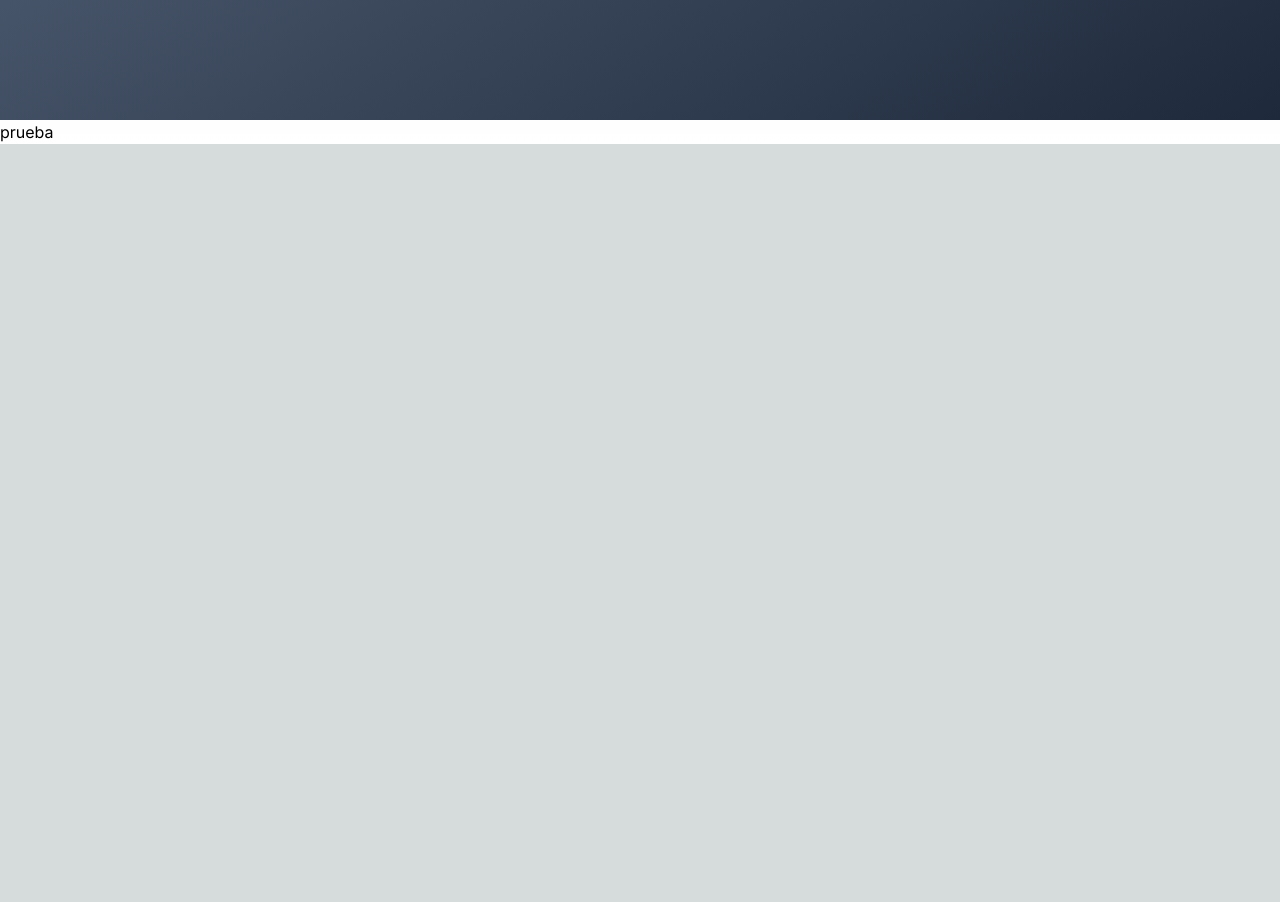
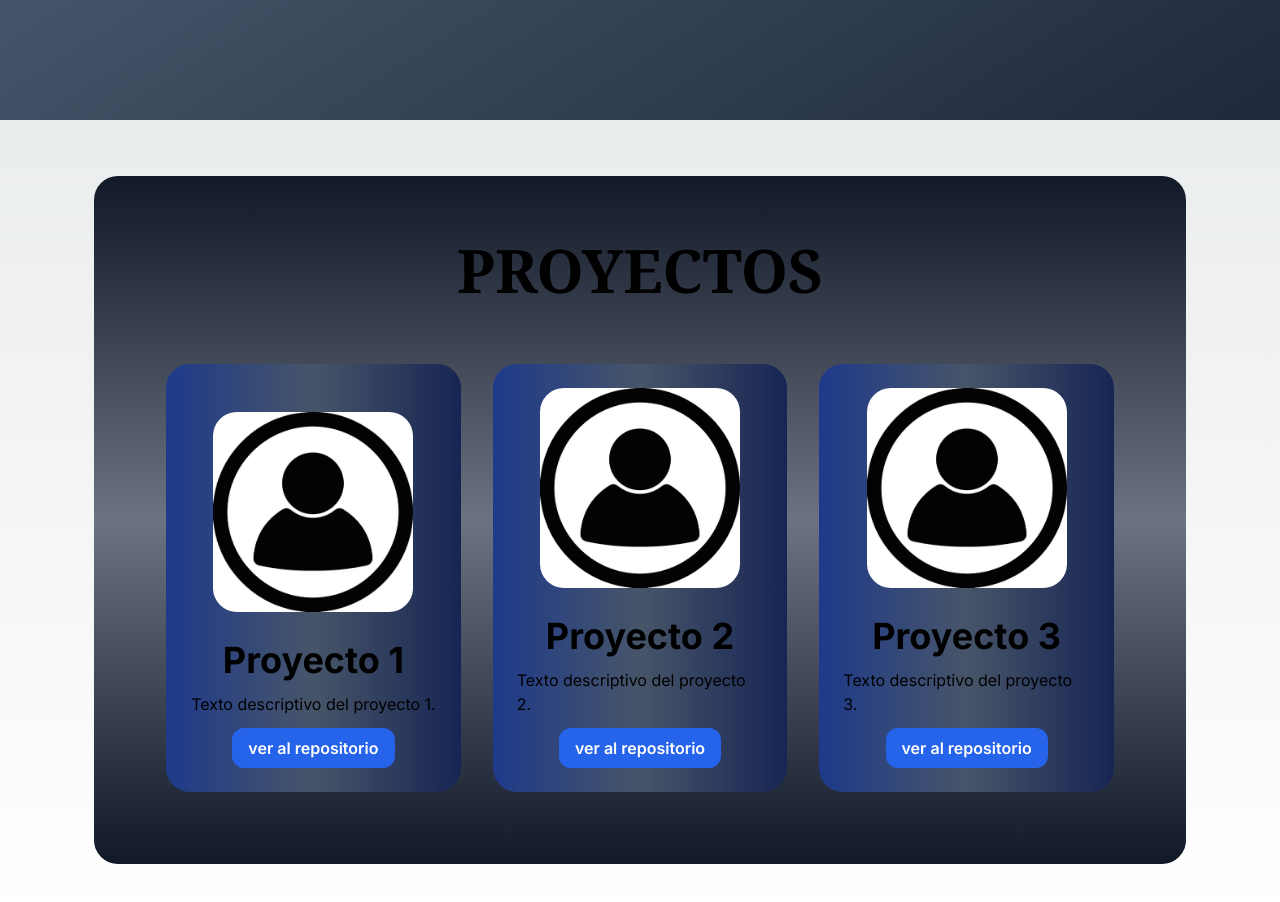
Before and after one commit to emilioxmedina/portafolio-frontend, a Next.js app: page / in a window 1280 px wide. Shown: the part 680-1582 px from the top of the page. Before the commit the page ends 824 px from the top, so only its background shows below. Built offline with nearby package versions, Linux system fonts and the light colour scheme.

Commit message:
proyects

```diff
--- a/src/app/page.tsx
+++ b/src/app/page.tsx
@@ -1,5 +1,6 @@
 import Image from "next/image";
 import profilePic from "../../public/images/persona icono.jpg"
+import Link from "next/link";
 
 export default function Home() {
   return (
@@ -13,8 +14,30 @@ export default function Home() {
           <Image src={profilePic} height={200} width={200} alt="Foto de autor" className="rounded-full"/>
         </div>
       </div>
-      <div>
-        <h1>prueba</h1>
+      <div className="h-screen w-full flex justify-center items-center">
+        <div className="m-4 p-16 w-auto bg-gradient-to-b from-gray-900 via-gray-500 to-gray-900 rounded-3xl">
+          <h1 className="text-6xl font-bold font-serif text-center">PROYECTOS</h1>
+          <div className="flex flex-row gap-4">
+            <div className="w-1/3 flex flex-col justify-center items-center gap-3 m-2 mt-16 p-6 bg-gradient-to-r from-blue-900 via-slate-600 to-blue-950 rounded-3xl transition ease-in-out duration-200 hover:-translate-y-1 hover:scale-105">
+              <Image src={profilePic} height={200} width={200} alt="Foto de autor" className="rounded-3xl m-auto mb-4"/>
+              <h2 className="text-4xl font-bold text-center">Proyecto 1</h2>
+              <p>Texto descriptivo del proyecto 1.</p>
+              <Link href="#" className="bg-blue-600 text-white font-semibold py-2 px-4 rounded-xl hover:bg-blue-300">ver al repositorio</Link>
+            </div>
+            <div className="w-1/3 flex flex-col justify-center items-center gap-3 m-2 mt-16 p-6 bg-gradient-to-r from-blue-900 via-slate-600 to-blue-950 rounded-3xl transition ease-in-out duration-200 hover:-translate-y-1 hover:scale-105">
+              <Image src={profilePic} height={200} width={200} alt="Foto de autor" className="rounded-3xl m-auto mb-4"/>
+              <h2 className="text-4xl font-bold text-center">Proyecto 2</h2>
+              <p>Texto descriptivo del proyecto 2.</p>
+              <Link href="#" className="bg-blue-600 text-white font-semibold py-2 px-4 rounded-xl hover:bg-blue-300">ver al repositorio</Link>
+            </div>
+            <div className="w-1/3 flex flex-col justify-center items-center gap-3 m-2 mt-16 p-6 bg-gradient-to-r from-blue-900 via-slate-600 to-blue-950 rounded-3xl transition ease-in-out duration-200 hover:-translate-y-1 hover:scale-105">
+              <Image src={profilePic} height={200} width={200} alt="Foto de autor" className="rounded-3xl m-auto mb-4"/>
+              <h2 className="text-4xl font-bold text-center">Proyecto 3</h2>
+              <p>Texto descriptivo del proyecto 3.</p>
+              <Link href="#" className="bg-blue-600 text-white font-semibold py-2 px-4 rounded-xl hover:bg-blue-300">ver al repositorio</Link>
+            </div>
+          </div>
+        </div>
       </div>
     </main>
       );
```
